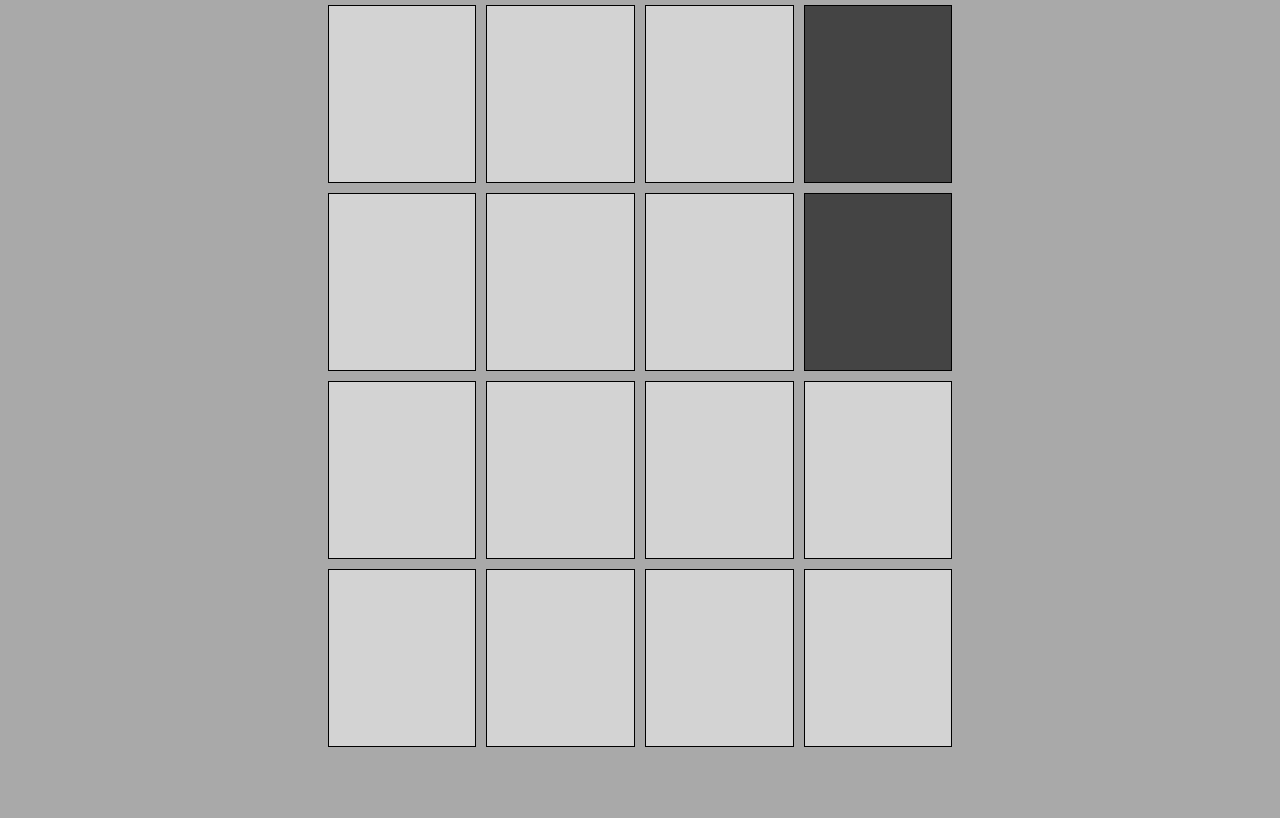
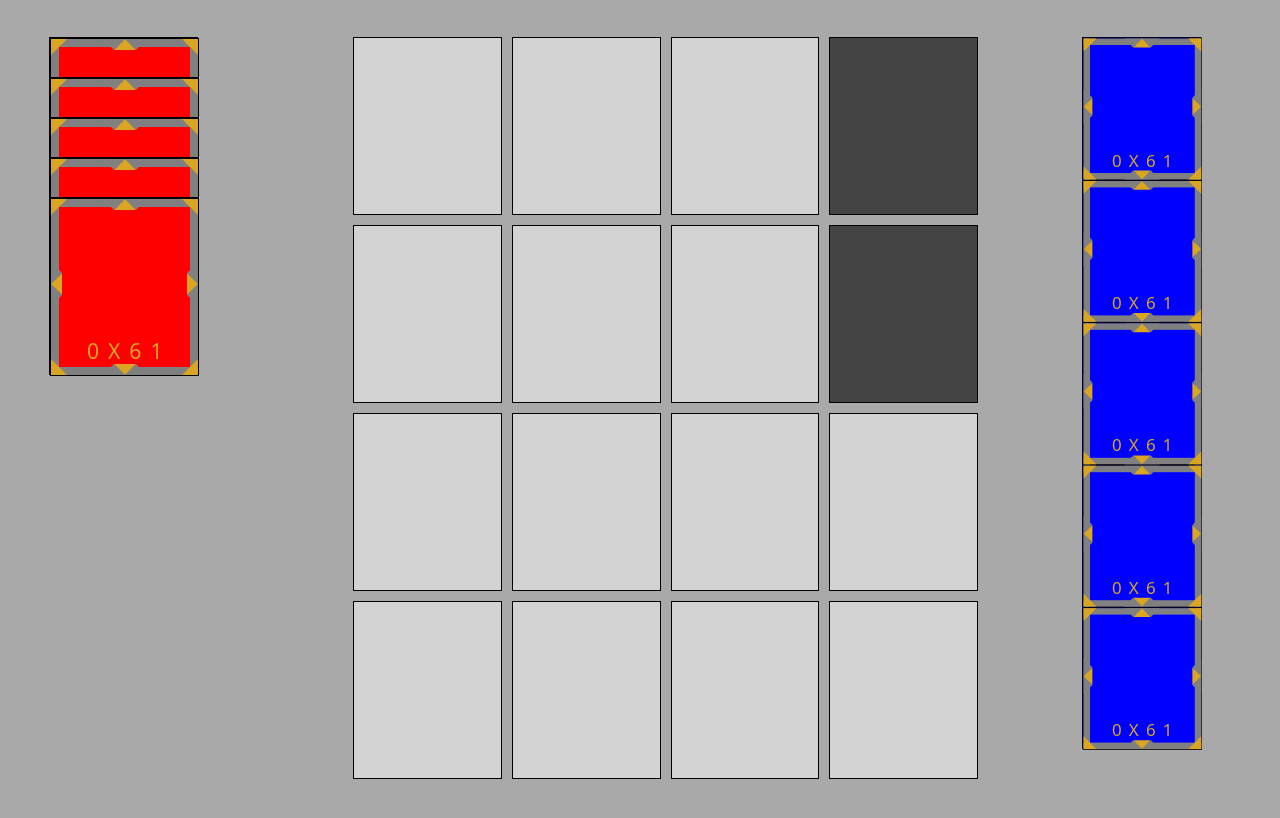
Before and after one commit to rfloyd01/TetraMaster, an Angular app: page / in a window 1280 px wide. Shown: the top 818 px of the page. Built offline with nearby package versions, Linux system fonts and the light colour scheme; a web font is replaced by a local one.

Commit message:
added player and opponent card holders

```diff
--- a/src/app/components/home/home.css
+++ b/src/app/components/home/home.css
@@ -1,3 +1,11 @@
+.card-board {
+    display: flex;
+    justify-content: space-around;
+    align-items: flex-start;
+    height: 100%;
+    padding-top: 4vh;
+}
+
 .card-grid {
     display: flex;
     justify-content: center;
@@ -12,3 +20,46 @@
 .grid-row app-card {
     margin: 5px;
 }
+
+.enemy-card-holder {
+    position: relative;
+    height: 80vh;
+    width: 200px;
+    margin-top: 5px;
+}
+
+.player-card-holder {
+    transform: scale(0.8); /* shrink to 50% */
+    transform-origin: top left; /* optional: control anchor point */
+    margin-top: 5px;
+}
+
+.enemy-card-holder .slot-1 {
+    position: absolute;
+    top: 0px;
+    z-index: 0;
+}
+
+.enemy-card-holder .slot-2 {
+    position: absolute;
+    top: 5vh;
+    z-index: 1;
+}
+
+.enemy-card-holder .slot-3 {
+    position: absolute;
+    top: 10vh;
+    z-index: 2;
+}
+
+.slot-4 {
+    position: absolute;
+    top: 15vh;
+    z-index: 3;
+}
+
+.slot-5 {
+    position: absolute;
+    top: 20vh;
+    z-index: 4;
+}
--- a/src/app/components/home/home.html
+++ b/src/app/components/home/home.html
@@ -1,28 +1,12 @@
+<div class="card-board">
+    <div class="enemy-card-holder">
+        <app-card [id]="100" class="slot-1" [cardOwner]="cardOwner.ENEMY"></app-card>
+        <app-card [id]="101" class="slot-2" [cardOwner]="cardOwner.ENEMY"></app-card>
+        <app-card [id]="102" class="slot-3" [cardOwner]="cardOwner.ENEMY"></app-card>
+        <app-card [id]="103" class="slot-4" [cardOwner]="cardOwner.ENEMY"></app-card>
+        <app-card [id]="104" class="slot-5" [cardOwner]="cardOwner.ENEMY"></app-card>
+    </div>
     <div class="card-grid">
-    <!-- <div class="grid-row">
-        <app-card [id]="1" [cardOwner]="testOwners[0]" (click)="changeCardOwnder(0)" [attackPower]="85" [attackStyle]="attackStyle.ASSUALT" [physicalDefense]="24" [magicalDefense]="15" [activeArrows]="255"></app-card>
-        <app-card [id]="2" [cardOwner]="testOwners[1]" (click)="changeCardOwnder(1)" [attackPower]="20" [attackStyle]="attackStyle.PHYSICAL" [physicalDefense]="1" [magicalDefense]="150" [activeArrows]="250"></app-card>
-        <app-card [id]="3" [cardOwner]="testOwners[2]" (click)="changeCardOwnder(2)" [attackPower]="50" [attackStyle]="attackStyle.MAGICAL" [physicalDefense]="204" [magicalDefense]="65" [activeArrows]="132"></app-card>
-        <app-card [id]="4" [cardOwner]="testOwners[3]" (click)="changeCardOwnder(3)" [attackPower]="50" [attackStyle]="attackStyle.MAGICAL" [physicalDefense]="204" [magicalDefense]="65" [activeArrows]="132"></app-card>
-    </div>
-    <div class="grid-row">
-        <app-card [id]="5" [attackPower]="10" [attackStyle]="attackStyle.ASSUALT" [physicalDefense]="24" [magicalDefense]="15" [activeArrows]="25"></app-card>
-        <app-card [id]="6" [attackPower]="20" [attackStyle]="attackStyle.PHYSICAL" [physicalDefense]="1" [magicalDefense]="150" [activeArrows]="250"></app-card>
-        <app-card [id]="7" [attackPower]="50" [attackStyle]="attackStyle.MAGICAL" [physicalDefense]="204" [magicalDefense]="65" [activeArrows]="132"></app-card>
-        <app-card [id]="8" [attackPower]="50" [attackStyle]="attackStyle.MAGICAL" [physicalDefense]="204" [magicalDefense]="65" [activeArrows]="132"></app-card>
-    </div>
-    <div class="grid-row">
-        <app-card [id]="9" [attackPower]="10" [attackStyle]="attackStyle.ASSUALT" [physicalDefense]="24" [magicalDefense]="15" [activeArrows]="26"></app-card>
-        <app-card [id]="10" [attackPower]="20" [attackStyle]="attackStyle.PHYSICAL" [physicalDefense]="1" [magicalDefense]="150" [activeArrows]="250"></app-card>
-        <app-card [id]="11" [attackPower]="50" [attackStyle]="attackStyle.MAGICAL" [physicalDefense]="204" [magicalDefense]="65" [activeArrows]="132"></app-card>
-        <app-card [id]="12" [attackPower]="50" [attackStyle]="attackStyle.MAGICAL" [physicalDefense]="204" [magicalDefense]="65" [activeArrows]="132"></app-card>
-    </div>
-    <div class="grid-row">
-        <app-card [id]="13" [attackPower]="10" [attackStyle]="attackStyle.ASSUALT" [physicalDefense]="24" [magicalDefense]="15" [activeArrows]="26"></app-card>
-        <app-card [id]="14" [attackPower]="20" [attackStyle]="attackStyle.PHYSICAL" [physicalDefense]="1" [magicalDefense]="150" [activeArrows]="250"></app-card>
-        <app-card [id]="15" [attackPower]="50" [attackStyle]="attackStyle.MAGICAL" [physicalDefense]="204" [magicalDefense]="65" [activeArrows]="132"></app-card>
-        <app-card [id]="16" [attackPower]="50" [attackStyle]="attackStyle.MAGICAL" [physicalDefense]="204" [magicalDefense]="65" [activeArrows]="132"></app-card>
-    </div> -->
         <div *ngFor="let i of counter(4)" class="grid-row">
             <app-card *ngFor="let j of counter(4)" [id]="4 * i + j"
             [attackPower]="attackPowers[4 * i + j]"
@@ -34,3 +18,11 @@
             (click)="changeCardOwner(4 * i + j)"></app-card>
         </div>
     </div>
+    <div class="player-card-holder">
+        <app-card [id]="105" [cardOwner]="cardOwner.FRIEND"></app-card>
+        <app-card [id]="106" [cardOwner]="cardOwner.FRIEND"></app-card>
+        <app-card [id]="107" [cardOwner]="cardOwner.FRIEND"></app-card>
+        <app-card [id]="108" [cardOwner]="cardOwner.FRIEND"></app-card>
+        <app-card [id]="109" [cardOwner]="cardOwner.FRIEND"></app-card>
+    </div>
+</div>
```
Lines whose indentation alone changed are shown as unchanged.
